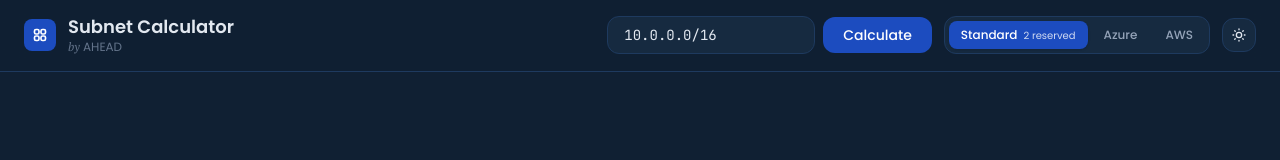
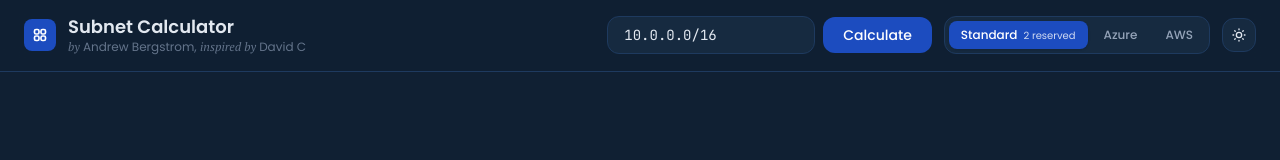
Before and after one commit to AndrewBergstrom/subnet-calculator, a React (Vite) app: page / in a window 1280 px wide. Shown: the top 160 px of the page. Built offline with nearby package versions, Linux system fonts and the light colour scheme.

Commit message:
Update attribution: by Andrew Bergstrom, inspired by David C

```diff
--- a/src/components/Header.tsx
+++ b/src/components/Header.tsx
@@ -19,7 +19,7 @@ export default function Header() {
           <div>
             <h1 className="text-lg font-semibold leading-tight">Subnet Calculator</h1>
             <p className="text-xs text-[var(--color-text-muted)]">
-              <span className="font-serif italic">by</span> AHEAD
+              <span className="font-serif italic">by</span> Andrew Bergstrom, <span className="font-serif italic">inspired by</span> <a href="https://www.davidc.net/sites/default/subnets/subnets.html" target="_blank" rel="noopener noreferrer" className="hover:text-ahead-cyan transition-colors">David C</a>
             </p>
           </div>
         </div>
```
